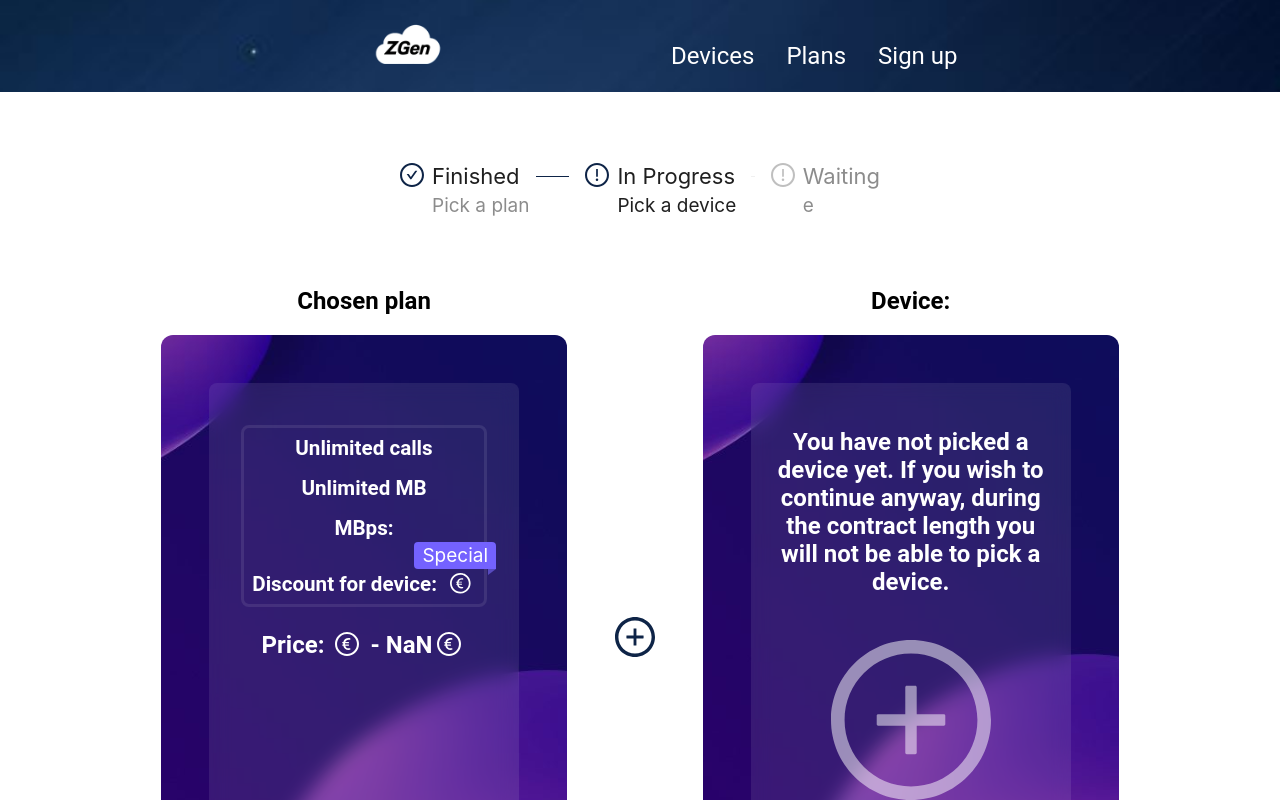
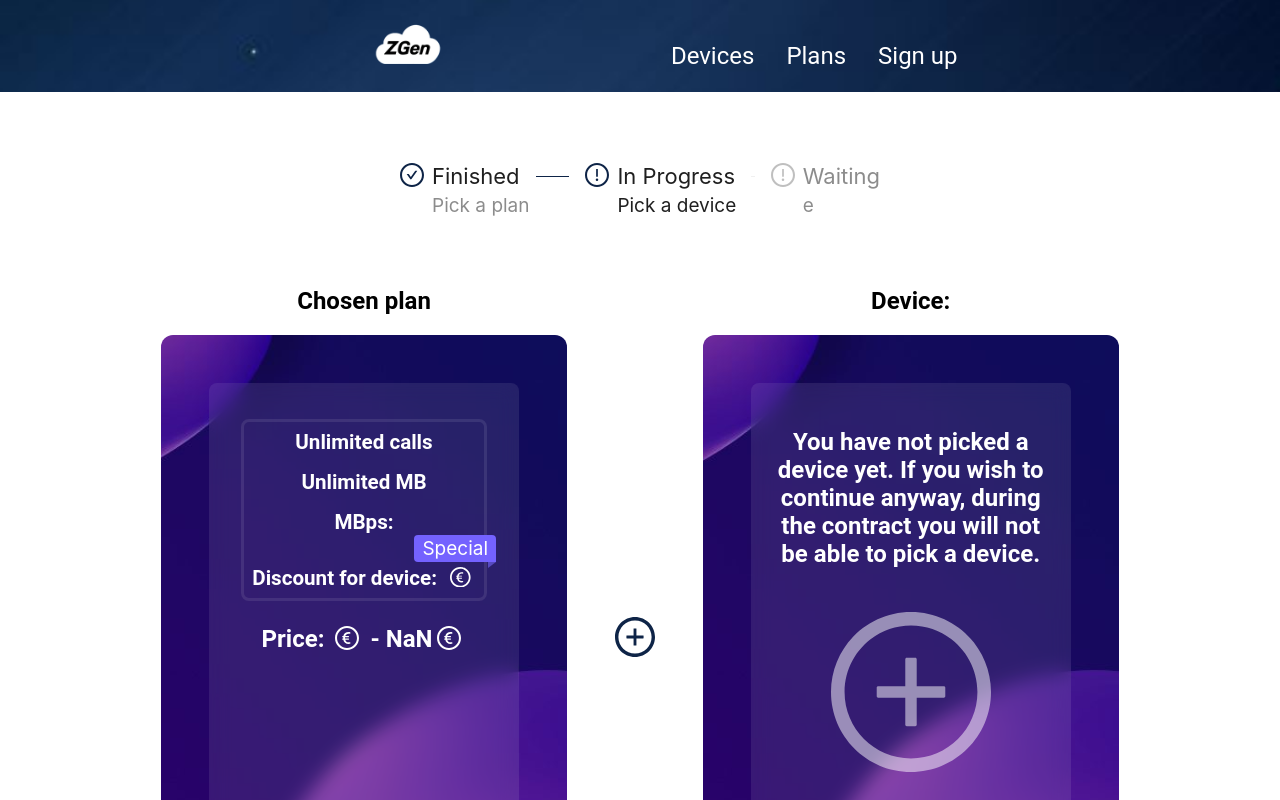
Before and after one commit to MyPersonalProjects-hehe/Z-Gen-client, a React (Vite) app: page /signContract/1 in a window 1280 px wide. Shown: the top 800 px of the page. Built offline with nearby package versions, Linux system fonts and the light colour scheme; no server answers.

Commit message:
rename classes

```diff
--- a/src/App.scss
+++ b/src/App.scss
@@ -1,3 +1,4 @@
+/*Every form for uploading*/
 .admin-forms {
   margin-top: 10rem;
 
@@ -10,14 +11,15 @@
   }
 }
 
-.style-wrapper {
+/*Plan/Devices cards*/
+.card-style-wrapper {
   display: flex;
   flex-wrap: wrap;
   background-attachment: fixed;
   background-size: cover;
   padding: 3rem 3rem;
   gap: 20px;
-  height: auto;
+  height: 36rem;
   border-radius: 12px;
 }
 
@@ -26,7 +28,6 @@
   text-align: center;
   background-color: rgba(255, 255, 255, 0.09);
   width: 20rem;
-  height: 34rem;
   backdrop-filter: blur(10px);
   border-radius: 8px;
   transition: transform 0.3s ease-in-out;
@@ -41,6 +42,7 @@
   margin: 0px 5px;
 }
 
+/*Global components*/
 .btn {
   cursor: pointer;
   font-size: larger;
@@ -68,3 +70,9 @@
   -webkit-text-stroke: 1px white;
   color: transparent;
 }
+
+.float-btn {
+  border: 2px solid grey;
+  width: 4rem;
+  height: 4rem;
+}
--- a/src/components/devices/pagination/Pagination.tsx
+++ b/src/components/devices/pagination/Pagination.tsx
@@ -5,6 +5,7 @@ interface PaginationProps {
 
 function Pagination({ pages, setCurrentPage }: PaginationProps) {
   const handlePaginate = (pageNumber: number) => setCurrentPage(pageNumber);
+
   return (
     <>
       {pages.map((_, index) => (
--- a/src/components/plans/plan-card/PlanCard.tsx
+++ b/src/components/plans/plan-card/PlanCard.tsx
@@ -32,10 +32,12 @@ function PlanCard({
       navigate('/signUp');
     } else if (userContext?.user && isPickedFromChar) {
       localStorage.setItem('device', JSON.stringify(device));
+      localStorage.setItem('plan', JSON.stringify(plan?._id));
       deviceContext?.setDevicePicked((prev: boolean) => !prev);
       navigate(`/signContract/${planId}`);
     } else {
       navigate(`/signContract/${planId}`);
+      localStorage.setItem('plan', JSON.stringify(plan?._id));
     }
   };
 
@@ -50,16 +52,15 @@ function PlanCard({
       <div
         className={
           isCorporate
-            ? `plan-card-corporate style-wrapper`
-            : `plan-card style-wrapper`
+            ? `plan-card-corporate card-style-wrapper`
+            : `plan-card card-style-wrapper`
         }
       >
         <div
           className='glass glass-effect-wrapper'
           key={plan?._id}
         >
-          <h2 className='text-style-wrapper'>{plan?.nameOfPlan}</h2>
-          <h3>{plan?.cards}</h3>
+          <h2 className='text-card-style-wrapper'>{plan?.nameOfPlan}</h2>
           <div className='content'>
             <h3>
               {isNaN(plan?.minutesInBG)
--- a/src/components/sing-contract/chosen-device/ChosenDevice.tsx
+++ b/src/components/sing-contract/chosen-device/ChosenDevice.tsx
@@ -18,8 +18,8 @@ function ChosenDevice({ planCard, device }: DeviceProps) {
       <div
         className={
           planCard?.typeOfPlan === 'corporate'
-            ? 'device-corporate style-wrapper'
-            : 'device-regular style-wrapper'
+            ? 'device-corporate card-style-wrapper'
+            : 'device-regular card-style-wrapper'
         }
       >
         <div className='glass-effect-wrapper '>
@@ -49,8 +49,8 @@ function ChosenDevice({ planCard, device }: DeviceProps) {
             <div className='no-device'>
               <h2>
                 You have not picked a device yet. If you wish to continue
-                anyway, during the contract length you will not be able to pick
-                a device.
+                anyway, during the contract you will not be able to pick a
+                device.
               </h2>
               <PlusCircleOutlined
                 className='plus-icon'
--- a/src/components/sing-contract/chosen-device/chosen-device.scss
+++ b/src/components/sing-contract/chosen-device/chosen-device.scss
@@ -16,7 +16,7 @@
 
 .device-image {
   img {
-    width: 90%;
+    width: 80%;
     padding: 10px;
     border-bottom: 2px solid grey;
   }
```
